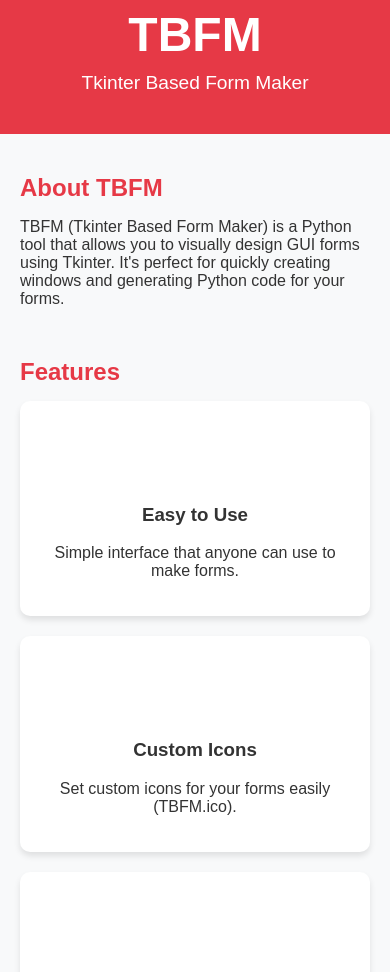
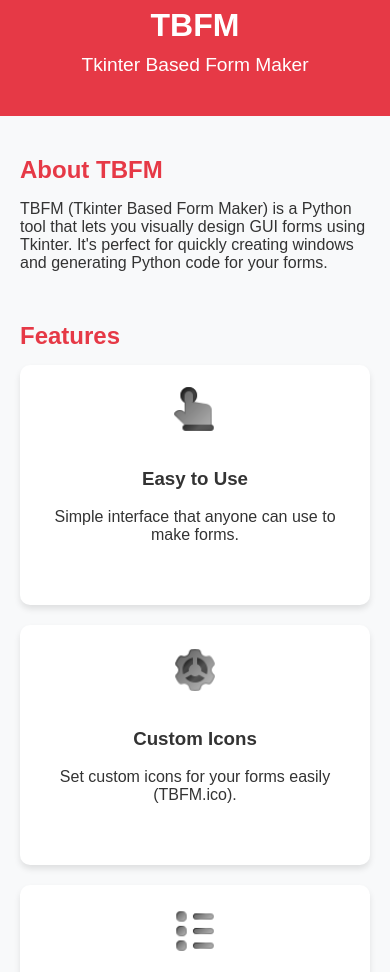
Before and after one commit to CaronSoftware/TBFM, a plain HTML site: page index.html in a window 390 px wide. Shown: the part 123-1095 px from the top of the page. Drawn offline with Linux system fonts and the light colour scheme.

Commit message:
Update index.html

```diff
--- a/index.html
+++ b/index.html
@@ -60,6 +60,7 @@
         display: flex;
         flex-wrap: wrap;
         gap: 20px;
+        justify-content: center;
     }
 
     .feature-item {
@@ -69,11 +70,18 @@
         border-radius: 10px;
         box-shadow: 0 4px 6px rgba(0,0,0,0.1);
         text-align: center;
+        transition: transform 0.2s ease, box-shadow 0.3s ease;
+    }
+
+    .feature-item:hover {
+        transform: translateY(-5px);
+        box-shadow: 0 6px 10px rgba(0,0,0,0.2);
     }
 
     .feature-item img {
         width: 50px;
         margin-bottom: 10px;
+        filter: invert(1); /* makes white icons visible on white background */
     }
 
     .screenshot img {
@@ -90,6 +98,7 @@
         text-decoration: none;
         border-radius: 5px;
         margin-top: 10px;
+        transition: background 0.3s ease;
     }
 
     .button:hover {
@@ -101,6 +110,16 @@
         padding: 20px;
         background-color: #f1f1f1;
         color: #555;
+    }
+
+    @media (max-width: 600px) {
+        header h1 {
+            font-size: 2em;
+        }
+        .features {
+            flex-direction: column;
+            align-items: center;
+        }
     }
 </style>
 </head>
@@ -114,7 +133,7 @@
 <main>
     <div class="section">
         <h2>About TBFM</h2>
-            <p>TBFM (Tkinter Based Form Maker) is a Python tool that allows you to visually design GUI forms using Tkinter.
+        <p>TBFM (Tkinter Based Form Maker) is a Python tool that lets you visually design GUI forms using Tkinter.
         It's perfect for quickly creating windows and generating Python code for your forms.</p>
     </div>
 
@@ -154,12 +173,12 @@
 
     <div class="section">
         <h2>Contact</h2>
-            <p>Created by <strong>Caron</strong> © 2025. For questions, you can use GitHub issues or contact via your preferred method.</p>
+        <p>Created by <strong>Caron</strong> © 2025. For questions, you can use GitHub issues or your preferred contact method.</p>
     </div>
 </main>
 
 <footer>
-        &copy; 2025 Caron Software
+    &copy; 2025 Caron Software — All rights reserved.
 </footer>
 </body>
 </html>
```
Lines whose indentation alone changed are shown as unchanged.
